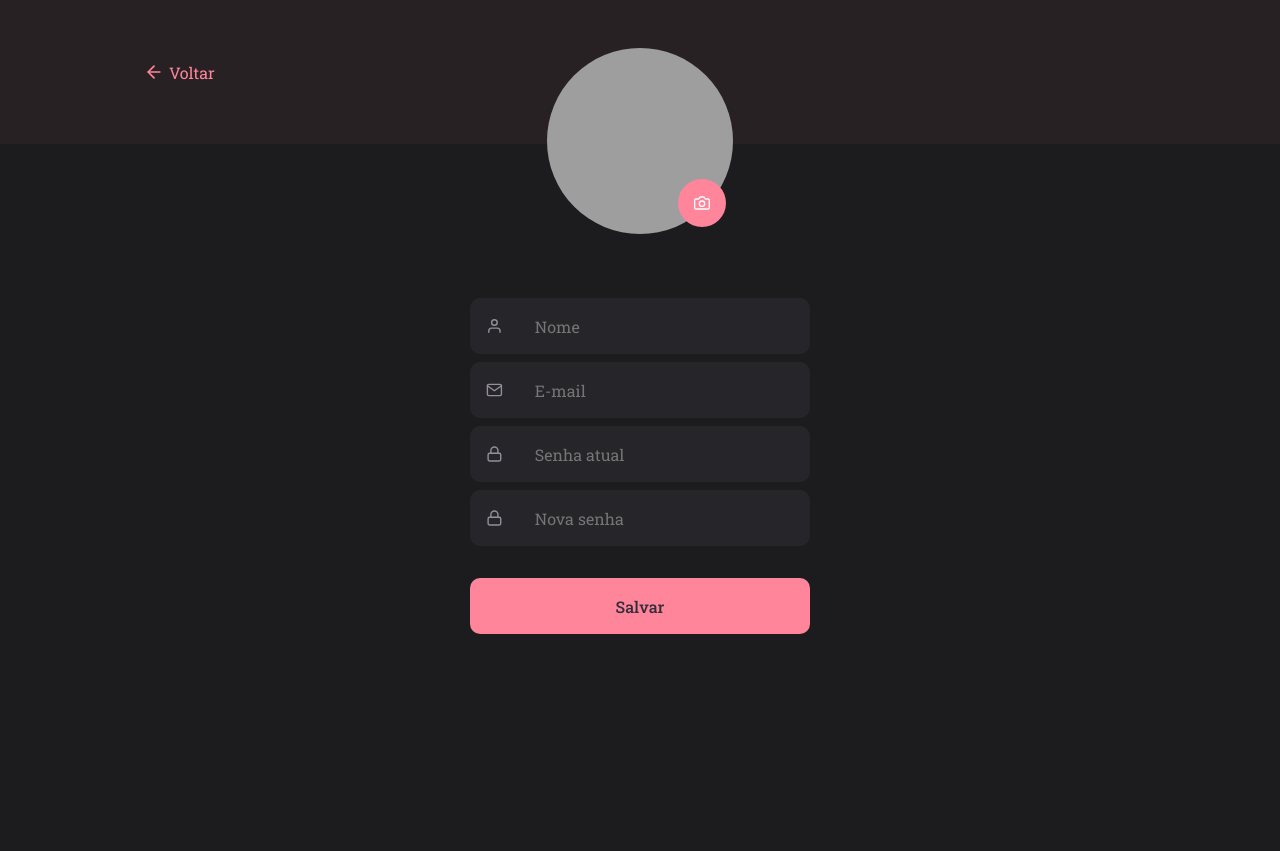
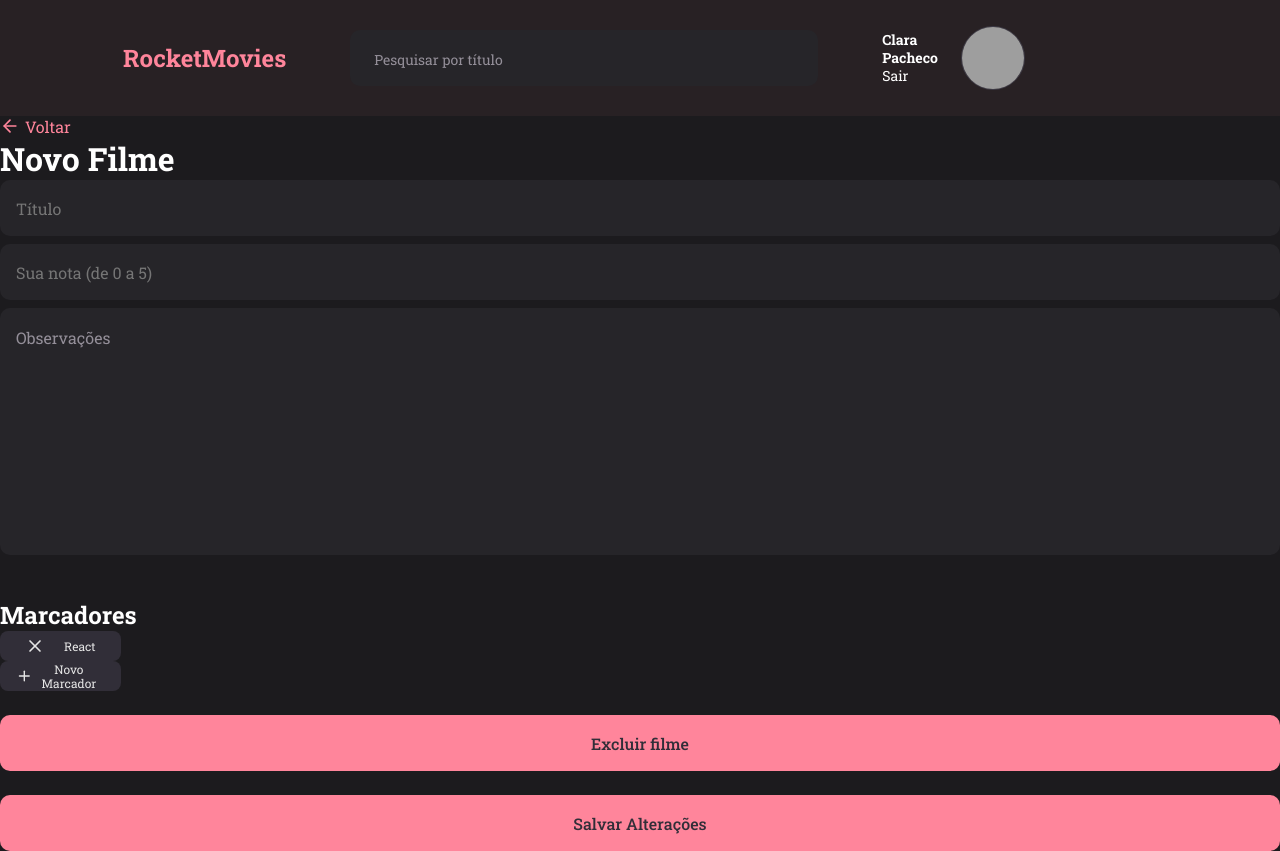
Before and after one commit to Clara-Pacheco/rocketMovies, a React (Vite) app: page / in a window 1280 px wide. Before the commit the page ends 800 px from the top, so only its background shows below. Built offline with nearby package versions, Linux system fonts and the light colour scheme; grey boxes are pictures that could not be loaded.

Commit message:
Import MoviePreview, Home and CreateMovie components pages + render CreateMovie component page

```diff
--- a/src/main.jsx
+++ b/src/main.jsx
@@ -5,16 +5,18 @@ import GlobalStyles from './styles/global.js'
 import theme from './styles/theme.js'
 
 
-import { MovieInfo } from './Pages/MovieInfo/MovieInfo.jsx'
 import { SignIn } from './Pages/SignIn/SignIn.jsx'
 import { SignUp } from './Pages/SignUp/SignUp.jsx'
 import { Profile } from './Pages/Profile/Profile.jsx'
+import { MoviePreview } from './Pages/MoviePreview/MoviePreview.jsx'
+import { Home } from './Pages/Home/Home.jsx'
+import { CreateMovie } from './Pages/CreateMovie/CreateMovie.jsx'
 
 ReactDOM.createRoot(document.getElementById('root')).render(
   <React.StrictMode>
     <ThemeProvider theme={theme}>
       <GlobalStyles />
-        <Profile />
+        <CreateMovie />
     </ThemeProvider>
   </React.StrictMode>,
 )
```
